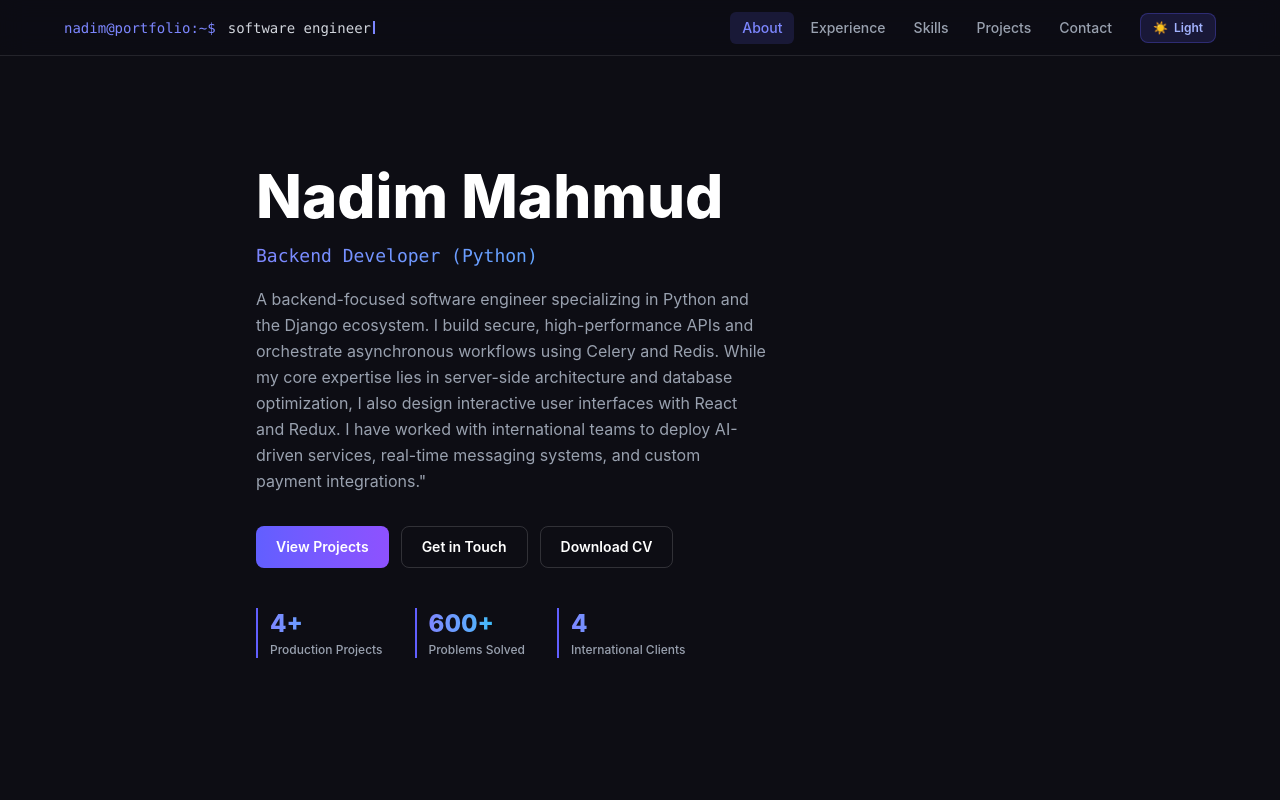
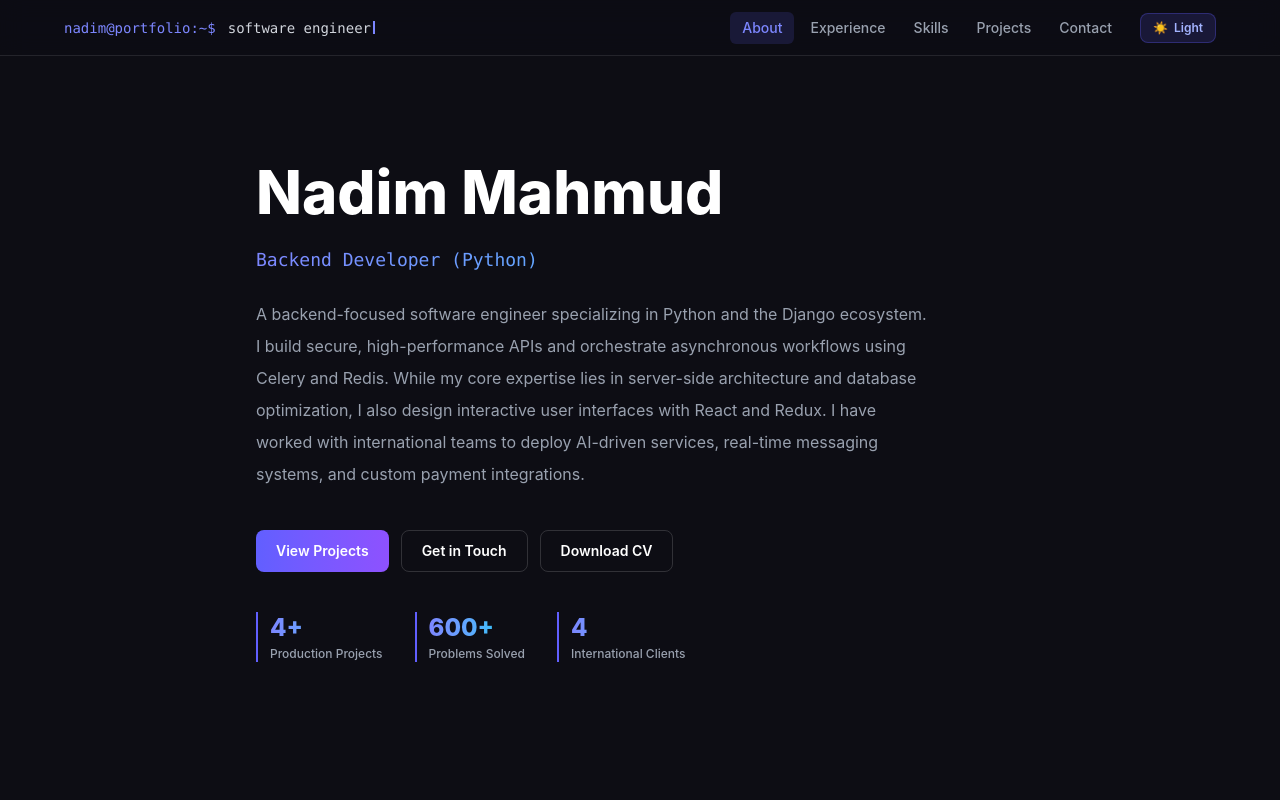
Before and after one commit to nadeemmaahmud/portfolio-frontend, a React (Vite) app: page / in a window 1280 px wide. Shown: the top 800 px of the page. Built offline with nearby package versions, Linux system fonts and the light colour scheme.

Commit message:
update hero spacing and layout

```diff
--- a/src/components/Hero.jsx
+++ b/src/components/Hero.jsx
@@ -8,16 +8,16 @@ export default function Hero({ dark, goTo }) {
     <section id="about" className="min-h-screen flex items-center">
       <div className="max-w-4xl mx-auto px-[5%] pt-20 pb-16 w-full">
 
-        <h1 className={`text-5xl md:text-6xl font-extrabold leading-tight mb-2 ${dark ? "text-white" : "text-gray-900"}`}>
+        <h1 className={`text-5xl md:text-6xl font-extrabold leading-tight mb-4 ${dark ? "text-white" : "text-gray-900"}`}>
           Nadim Mahmud
         </h1>
 
-        <p className="font-mono text-lg font-medium bg-gradient-to-r from-indigo-400 to-cyan-400 bg-clip-text text-transparent mb-4">
+        <p className="font-mono text-lg font-medium bg-gradient-to-r from-indigo-400 to-cyan-400 bg-clip-text text-transparent mb-6">
           Backend Developer (Python)
         </p>
 
-        <p className={`text-base leading-relaxed max-w-lg mb-8 ${dark ? "text-gray-400" : "text-gray-500"}`}>
-          A backend-focused software engineer specializing in Python and the Django ecosystem. I build secure, high-performance APIs and orchestrate asynchronous workflows using Celery and Redis. While my core expertise lies in server-side architecture and database optimization, I also design interactive user interfaces with React and Redux. I have worked with international teams to deploy AI-driven services, real-time messaging systems, and custom payment integrations."
+        <p className={`text-base leading-8 max-w-2xl mb-10 ${dark ? "text-gray-400" : "text-gray-500"}`}>
+          A backend-focused software engineer specializing in Python and the Django ecosystem. I build secure, high-performance APIs and orchestrate asynchronous workflows using Celery and Redis. While my core expertise lies in server-side architecture and database optimization, I also design interactive user interfaces with React and Redux. I have worked with international teams to deploy AI-driven services, real-time messaging systems, and custom payment integrations.
         </p>
 
         <div className="flex flex-wrap gap-3 mb-10">
```
